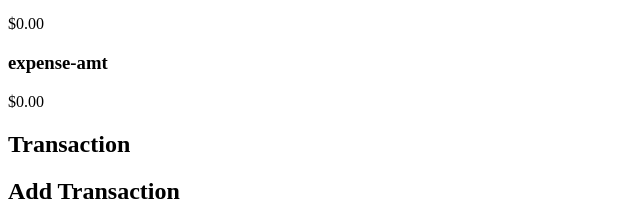
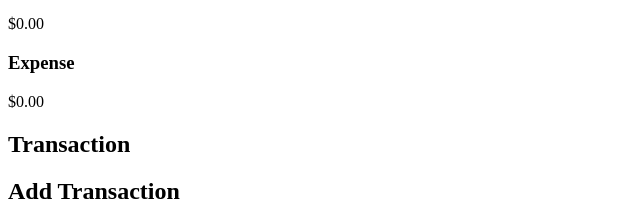
Before and after one commit to shahilrawat623/EXPENSE-TRACKER, a plain HTML site: page index.html in a window 1280 px wide. Shown: the part 212-429 px from the top of the page, 0-640 px from the left. Drawn offline with Linux system fonts and the light colour scheme.

Commit message:
Correct expenses label text

```diff
--- a/index.html
+++ b/index.html
@@ -21,7 +21,7 @@
                 </div>
 
                 <div class="expense">
-                    <h3>expense-amt</h3>
+                    <h3>Expense</h3>
                     <p id="expense-amt">$0.00</p>
                 </div>
             </div>
```
